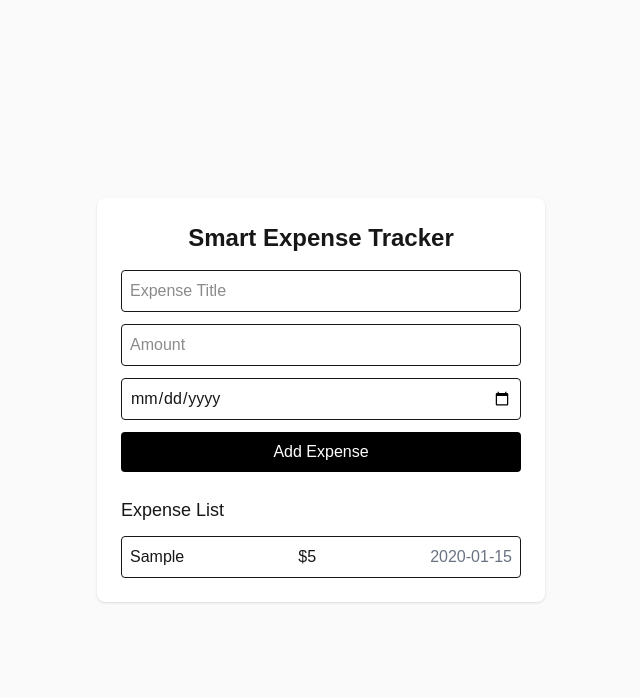
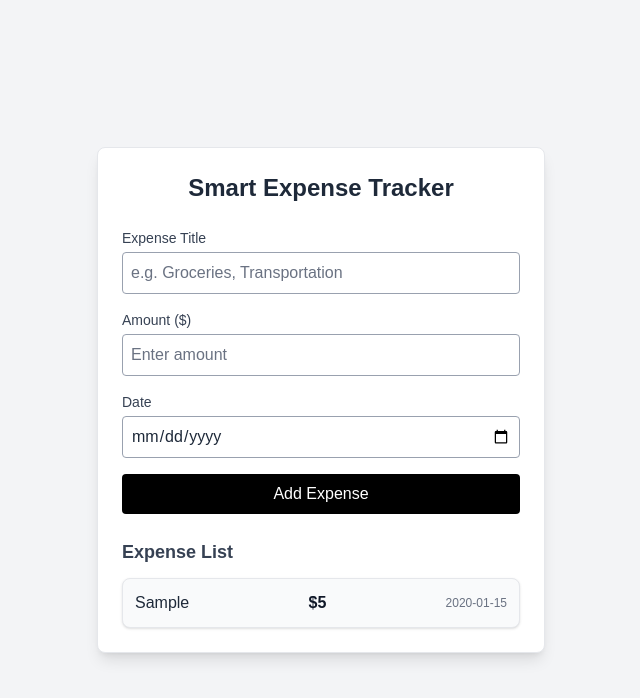
Before and after one commit to Elena-Zoghby/techtalks-smart-expense-tracker, a Next.js app: page / in a window 1280 px wide. Both pictures are taken after typing "Sample", "5", "2020-01-15" into the empty fields and a click on the button "Add Expense". Shown: the top 698 px of the page, without its empty margins (319-959 px from the left). Built offline with nearby package versions, Linux system fonts and the light colour scheme.

Commit message:
UI/UX improvements: visible inputs, validation, loading states, no future dates

```diff
--- a/app/page.tsx
+++ b/app/page.tsx
@@ -15,121 +15,186 @@ export default function Home() {
   const [title, setTitle] = useState("");
   const [amount, setAmount] = useState("");
   const [date, setDate] = useState("");
-  const [loading, setLoading] = useState(false);
 
-  // Fetch expenses from backend on page load
+  const [isFetching, setIsFetching] = useState(false);
+  const [isSubmitting, setIsSubmitting] = useState(false);
+  const [error, setError] = useState("");
+
+  // Fetch expenses
   useEffect(() => {
     const fetchExpenses = async () => {
-      setLoading(true);
+      setIsFetching(true);
       try {
         const res = await fetch("/api/expenses");
         if (!res.ok) throw new Error("Failed to fetch expenses");
         const data = await res.json();
         setExpenses(data);
-      } catch (err: any) {
-        console.error(err.message);
-        alert("Failed to load expenses");
+      } catch {
+        setError("Failed to load expenses. Please refresh the page.");
       } finally {
-        setLoading(false);
+        setIsFetching(false);
       }
     };
 
     fetchExpenses();
   }, []);
 
-  // Handle submitting new expense to backend
+  // Add expense
   const handleAddExpense = async () => {
+    setError("");
+
     if (!title || !amount || !date) {
-      alert("Please fill all fields");
+      setError("All fields are required");
       return;
     }
 
-    const newExpense = { title, amount: Number(amount), date };
+    if (Number(amount) <= 0) {
+      setError("Amount must be greater than 0");
+      return;
+    }
+
+    const selectedDate = new Date(date);
+    const today = new Date();
+
+    if (isNaN(selectedDate.getTime())) {
+      setError("Please enter a valid date");
+      return;
+    }
+
+    selectedDate.setHours(0, 0, 0, 0);
+    today.setHours(0, 0, 0, 0);
+
+    if (selectedDate > today) {
+      setError("Date cannot be in the future");
+      return;
+    }
+
+    setIsSubmitting(true);
 
     try {
       const res = await fetch("/api/expenses", {
         method: "POST",
         headers: { "Content-Type": "application/json" },
-        body: JSON.stringify(newExpense),
+        body: JSON.stringify({
+          title,
+          amount: Number(amount),
+          date,
+        }),
       });
 
       if (!res.ok) throw new Error("Failed to add expense");
 
       const savedExpense = await res.json();
-      setExpenses(prev => [...prev, savedExpense]);
+      setExpenses((prev) => [...prev, savedExpense]);
 
-      // Clear input fields
       setTitle("");
       setAmount("");
       setDate("");
-    } catch (err: any) {
-      console.error(err.message);
-      alert("Failed to add expense");
+    } catch {
+      setError("Failed to add expense. Please try again.");
+    } finally {
+      setIsSubmitting(false);
     }
   };
 
   return (
-    <div className="min-h-screen bg-zinc-50 flex items-center justify-center p-6">
-      <main className="w-full max-w-md bg-white p-6 rounded-lg shadow">
-        {/* Page Title */}
-        <h1 className="text-2xl font-semibold mb-4 text-center">
+    <div className="min-h-screen bg-gray-100 flex items-center justify-center p-6">
+      <main className="w-full max-w-md bg-white p-6 rounded-lg shadow-lg border border-gray-200 space-y-6">
+
+        <h1 className="text-2xl font-bold text-center text-gray-800">
           Smart Expense Tracker
         </h1>
 
-        {/* Expense Form */}
-        <div className="flex flex-col gap-3 mb-6">
+        {/* Form */}
+        <div className="flex flex-col gap-4">
+
+          {/* Title Input */}
+          <div className="flex flex-col gap-1">
+            <label className="text-sm font-medium text-gray-700">Expense Title</label>
             <input
               type="text"
-            placeholder="Expense Title"
+              placeholder="e.g. Groceries, Transportation"
               value={title}
               onChange={(e) => setTitle(e.target.value)}
-            className="border p-2 rounded"
+              className="bg-white border border-gray-400 p-2 rounded
+                         text-gray-800 placeholder-gray-500
+                         focus:outline-none focus:ring-2 focus:ring-black transition"
             />
+          </div>
+
+          {/* Amount Input */}
+          <div className="flex flex-col gap-1">
+            <label className="text-sm font-medium text-gray-700">Amount ($)</label>
             <input
               type="number"
-            placeholder="Amount"
+              placeholder="Enter amount"
               value={amount}
               onChange={(e) => setAmount(e.target.value)}
-            className="border p-2 rounded"
+              className="bg-white border border-gray-400 p-2 rounded
+                         text-gray-800 placeholder-gray-500
+                         focus:outline-none focus:ring-2 focus:ring-black transition"
             />
+          </div>
+
+          {/* Date Input */}
+          <div className="flex flex-col gap-1">
+            <label className="text-sm font-medium text-gray-700">Date</label>
             <input
               type="date"
               value={date}
               onChange={(e) => setDate(e.target.value)}
-            className="border p-2 rounded"
+              className="bg-white border border-gray-400 p-2 rounded
+                         text-gray-800 placeholder-gray-500
+                         focus:outline-none focus:ring-2 focus:ring-black transition"
             />
+          </div>
+
+          {/* Error Display */}
+          {error && (
+            <p className="text-red-500 text-sm text-center mt-1">{error}</p>
+          )}
+
+          {/* Submit Button */}
           <button
             onClick={handleAddExpense}
-            disabled={loading}
-            className={`p-2 rounded text-white ${loading ? "bg-gray-400" : "bg-black hover:bg-gray-800"}`}
+            disabled={isSubmitting}
+            className={`p-2 rounded text-white font-medium transition ${
+              isSubmitting
+                ? "bg-gray-400 cursor-not-allowed"
+                : "bg-black hover:bg-gray-800"
+            }`}
           >
-            Add Expense
+            {isSubmitting ? "Saving..." : "Add Expense"}
           </button>
         </div>
 
         {/* Expense List */}
         <div>
-          <h2 className="text-lg font-medium mb-3">Expense List</h2>
+          <h2 className="text-lg font-semibold text-gray-700 mb-3">Expense List</h2>
 
-          {loading ? (
-            <p className="text-gray-500">Loading...</p>
+          {isFetching ? (
+            <p className="text-gray-500 text-center">Loading expenses...</p>
           ) : expenses.length === 0 ? (
-            <p className="text-gray-500">No expenses added yet.</p>
+            <p className="text-gray-500 text-center">
+              No expenses yet. Start by adding one 💸
+            </p>
           ) : (
             <ul className="flex flex-col gap-2">
               {expenses.map((expense) => (
                 <li
                   key={expense.id}
-                  className="flex justify-between items-center border p-2 rounded"
+                  className="flex justify-between items-center border border-gray-200
+                             p-3 rounded-lg shadow-sm bg-gray-50"
                 >
-                  <span className="font-medium">{expense.title}</span>
-                  <span>${expense.amount}</span>
-                  <span className="text-gray-500">{expense.date}</span>
+                  <span className="font-medium text-gray-800">{expense.title}</span>
+                  <span className="font-semibold text-gray-900">${expense.amount}</span>
+                  <span className="text-xs text-gray-500">{expense.date}</span>
                 </li>
               ))}
             </ul>
           )}
         </div>
+
       </main>
     </div>
   );
```
Lines whose indentation alone changed are shown as unchanged.
